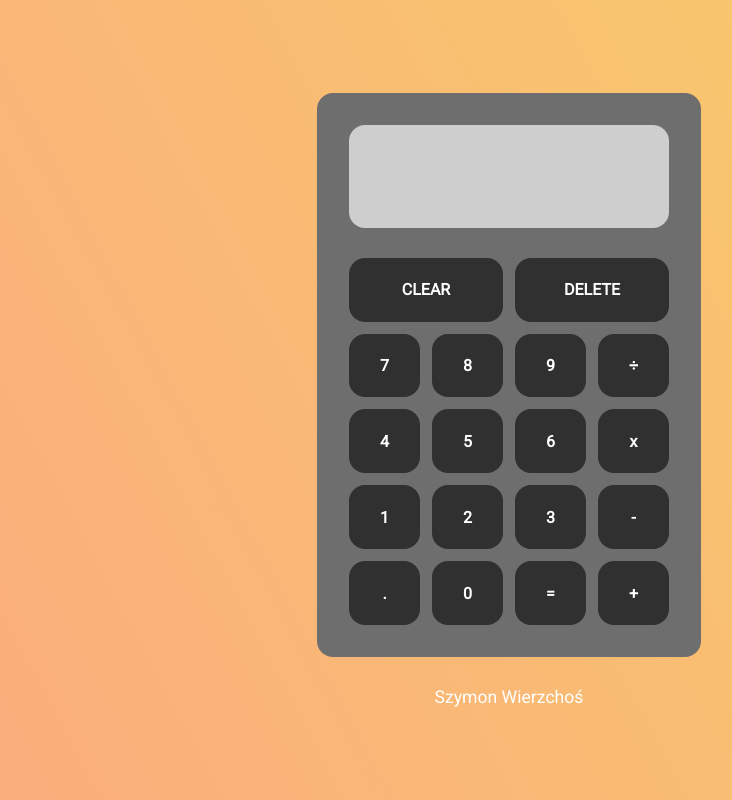
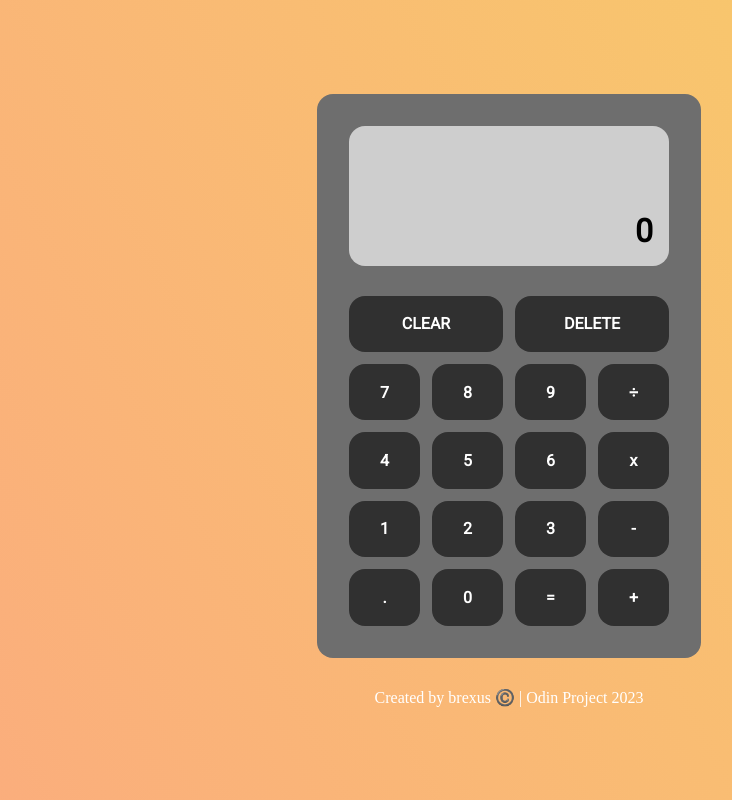
Before and after one commit to brexus/Calculator, a plain HTML site: page index.html in a window 1280 px wide. Shown: the whole page, without its empty margins (131-863 px from the left). Drawn offline with Linux system fonts and the light colour scheme; a web font is replaced by a local one.

Commit message:
change footer, update readme.md

```diff
--- a/index.html
+++ b/index.html
@@ -12,33 +12,37 @@
 <div id="main">
 
     <div id="calc-container" class="border">
-        <div id="screen" class="border margin-bottom"></div>
+        <div id="screen" class="border margin-bottom">
+            <div class="screen-subcontainer" id="history-number"></div>
+            <div class="screen-subcontainer" id="current-number">0</div>
+        </div>
 
         <div id="buttons-grid">
-            <button class="btn btn-clr border">CLEAR</button>
-            <button class="btn btn-del border">DELETE</button>
-            <button class="btn btn-number border">7</button>
-            <button class="btn btn-number border">8</button>
-            <button class="btn btn-number border">9</button>
-            <button class="btn btn-operation border">÷</button>
-            <button class="btn btn-number border">4</button>
-            <button class="btn btn-number border">5</button>
-            <button class="btn btn-number border">6</button>
-            <button class="btn btn-operation border">x</button>
-            <button class="btn btn-number border">1</button>
-            <button class="btn btn-number border">2</button>
-            <button class="btn btn-number border">3</button>
-            <button class="btn btn-operation border">-</button>
-            <button class="btn btn-number border">.</button>
-            <button class="btn btn-number border">0</button>
+            <button class="btn btn-clr border" id="clr">CLEAR</button>
+            <button class="btn btn-del border" id="del">DELETE</button>
+            <button class="btn btn-number border" id="seven" data-numbers="7">7</button>
+            <button class="btn btn-number border" id="eight" data-numbers="8">8</button>
+            <button class="btn btn-number border" id="nine" data-numbers="9">9</button>
+            <button class="btn btn-operation border" id="divide">÷</button>
+            <button class="btn btn-number border" id="four" data-numbers="4">4</button>
+            <button class="btn btn-number border" id="five" data-numbers="5">5</button>
+            <button class="btn btn-number border" id="six" data-numbers="6">6</button>
+            <button class="btn btn-operation border" id="mul">x</button>
+            <button class="btn btn-number border" id="one" data-numbers="1">1</button>
+            <button class="btn btn-number border" id="two" data-numbers="2">2</button>
+            <button class="btn btn-number border" id="three" data-numbers="3">3</button>
+            <button class="btn btn-operation border" id="sub">-</button>
+            <button class="btn btn-number border" id="dot">.</button>
+            <button class="btn btn-number border" id="zero" data-numbers="0">0</button>
             <button class="btn btn-equal border" id="equal">=</button>
-            <button class="btn btn-operation border" id="plus">+</button>
-
+            <button class="btn btn-operation border" id="add">+</button>
         </div>
 
     </div>
 
-    <footer id="footer">Szymon Wierzchoś</footer>
+    <footer id="footer">Created by brexus ©️ | Odin Project 2023</footer>
+
+    <script src="script.js"></script>
 </div>
 </body>
 </html>
--- a/style.css
+++ b/style.css
@@ -1,3 +1,5 @@
+@import url(//db.onlinewebfonts.com/c/060e116a70e3096c52db16f61aaab194?family=Sofia+Pro);
+
 * {
     margin: 0;
     padding: 0;
@@ -85,19 +87,17 @@
 }
 
 .btn:hover {
-    transform: scale(1.1);
-    transform: translateY(-4px);
-    transition: 0.1s;
+    transform: scale(1.3);
+    transform: translateY(-5px);
+    transition: 0.3s;
 }
 
 .btn:active {
     /* transform: scale(0.90); */
-    transform: translateY(0px);
-    transition: 0.1s;
+    transform: translateY(1px);
+    transition: 0s;
 
 }
-
-
 
 .btn-operation:hover {
     background-color: rgb(66, 108, 223);
@@ -131,7 +131,7 @@
     justify-content: center;
     align-items: center;
     color: rgb(255, 255, 255);
-    font-size: 1.1rem;
+    font-size: 1rem;
     margin-top: 30px;
-
+    font-family: 'Sofia Pro';
 }
```
Also changed, not shown: 1 other file.
